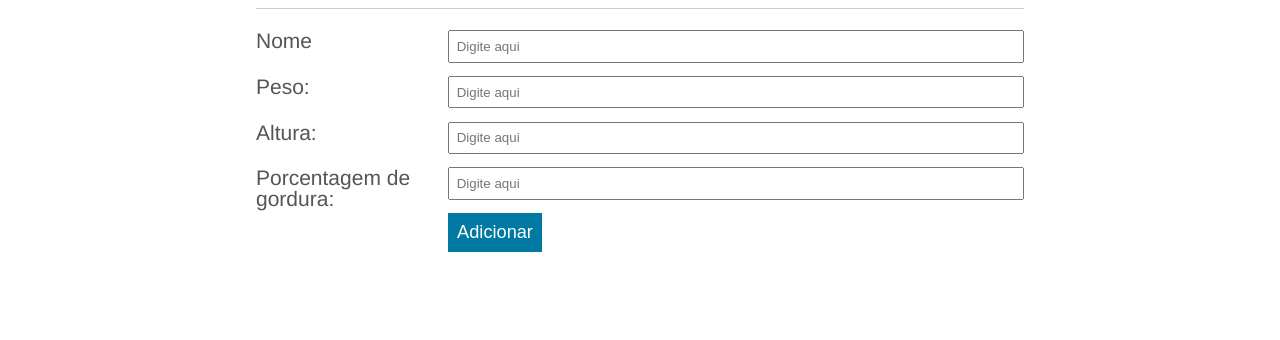
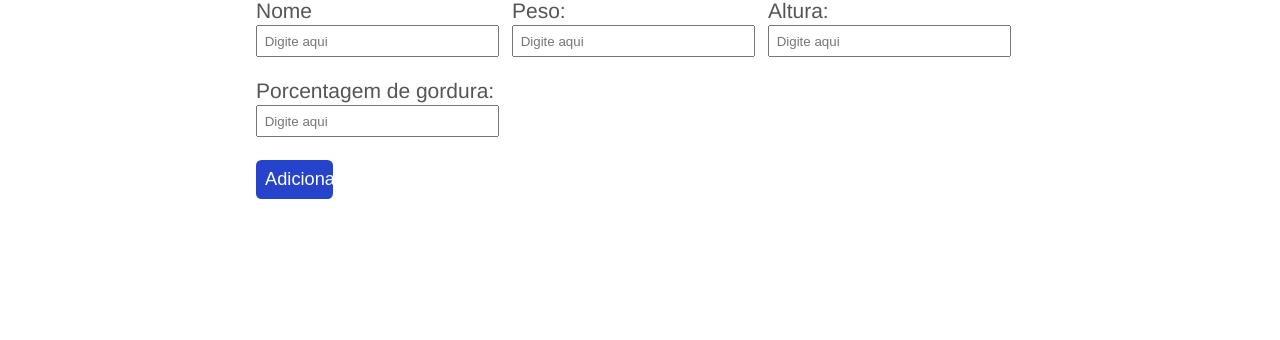
Before and after one commit to sanallite/UC9-Aparecida-Nutri, a plain HTML site: page index.html in a window 1280 px wide. Shown: the part 460-800 px from the top of the page. Drawn offline with Linux system fonts and the light colour scheme.

Commit message:
Front end do form pronto.

```diff
--- a/css/index.css
+++ b/css/index.css
@@ -133,27 +133,53 @@ button[disabled=disabled], button:disabled {
 	border: 1px solid red;
 }
 
-.form h2 {
-	margin-top: revert;
+section.form h2 {
+	margin-top: 0.1em;
 }
 
-.form label {
+form label {
 	font-size: 1.5em;
-	width: 25%;
-	float: left;
 }
 
-.form input:not(input[type="submit"]) {
-	width: 75%;
+form input:not(input[type="submit"]) {
+	width: 95%;
 	padding: 0.5em;
 	margin-bottom: 1em;
-	float: left;
 }
 
-.form input[type="submit"] {
+form input#gordura {
+	width: 31.6%;
+}
+
+form input[type="submit"] {
 	padding: 0.5em;
-	background-color: rgb(0, 122, 163);
+	background-color: rgb(37, 68, 203);
 	color: white;
 	border-style: none;
+	border-radius: 0.3em;
 	font-size: 1.3em;
+	width: 30%;
 }
+
+form {
+	display: grid;
+	grid-template-columns: 3fr 3fr 3fr;
+	grid-template-rows: 10vh 10vh;
+	grid-template-areas: "n p a" "g g g";
+}
+
+p.input_nome {
+	grid-area: n;
+}
+
+p.input_peso {
+	grid-area: p;
+}
+
+p.input_altura {
+	grid-area: a;
+}
+
+p.input_gordura {
+	grid-area: g;
+}
--- a/index.html
+++ b/index.html
@@ -76,23 +76,23 @@
 				<h2>Adicione um novo paciente</h2>
 
 				<form action="">
-					<p class="campos_input">
+					<p class="input_nome">
 						<label for="nome">Nome</label>
 						<input type="text" name="nome" id="nome" placeholder="Digite aqui">
 					</p>
 
-					<p class="campos_input">
+					<p class="input_peso">
 						<label for="peso">Peso:</label>
 						<input type="text" name="peso" id="peso" placeholder="Digite aqui">
 					</p>
 
-					<p class="campos_input">
-						<label for="">Altura:</label>
+					<p class="input_altura">
+						<label for="altura">Altura:</label>
 						<input type="text" name="altura" id="altura" placeholder="Digite aqui">
 					</p>
 
-					<p class="campos_input">
-						<label for="">Porcentagem de gordura:</label>
+					<p class="input_gordura">
+						<label for="gordura">Porcentagem de gordura:</label>
 						<input type="text" name="gordura" id="gordura" placeholder="Digite aqui">
 					</p>
 
```
